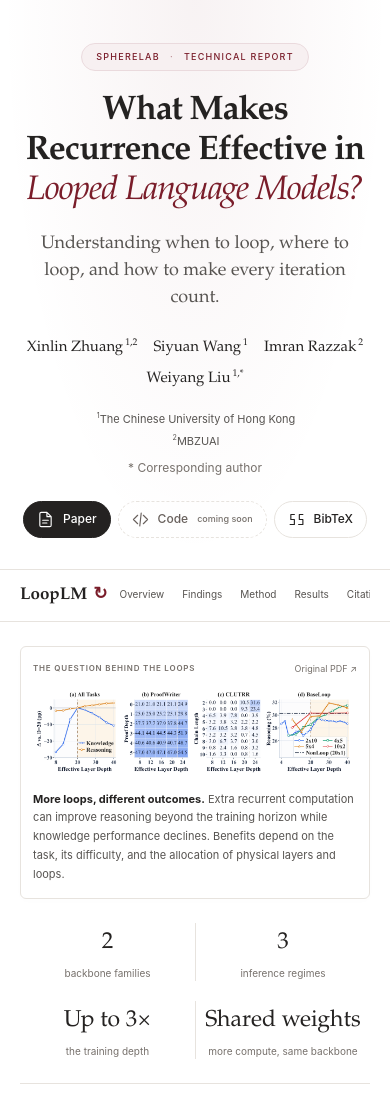
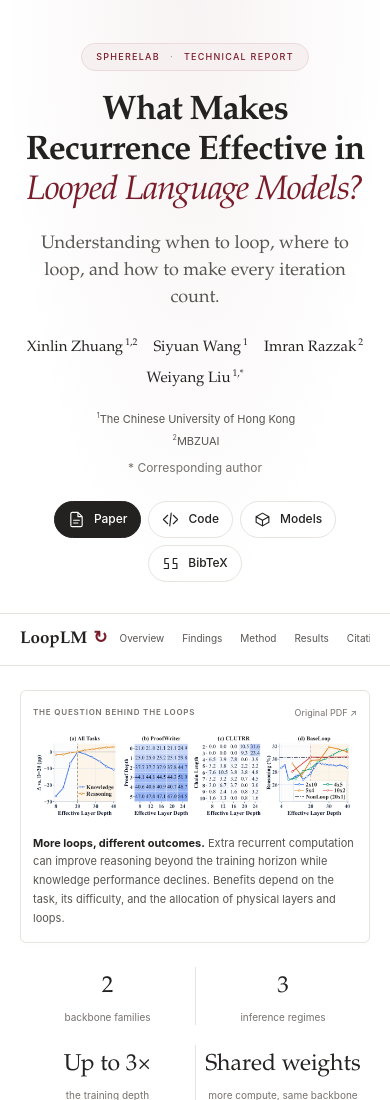
Before and after one commit to Sphere-AI-Lab/looplm, a plain HTML site: page docs/index.html in a window 390 px wide. Shown: the top 1100 px of the page. Drawn offline with Linux system fonts and the light colour scheme.

Commit message:
Add Code and Models links to project page
Replace the "Code coming soon" placeholder with links to the
looplm_pipeline code and the Hugging Face model collection.

```diff
--- a/docs/index.html
+++ b/docs/index.html
@@ -29,7 +29,8 @@
       <p class="author-note">* Corresponding author</p>
       <div class="resource-links" aria-label="Project resources">
         <a class="button primary" href="https://arxiv.org/abs/2609.36636" target="_blank" rel="noopener"><svg viewBox="0 0 24 24" aria-hidden="true"><path d="M14 2H6a2 2 0 0 0-2 2v16a2 2 0 0 0 2 2h12a2 2 0 0 0 2-2V8zM14 2v6h6M8 13h8M8 17h6"/></svg>Paper</a>
-        <span class="resource-status"><svg viewBox="0 0 24 24" aria-hidden="true"><path d="m8 6-6 6 6 6m8-12 6 6-6 6m-3-15-2 18"/></svg>Code <span class="coming-soon">coming soon</span></span>
+        <a class="button" href="https://github.com/Sphere-AI-Lab/looplm/tree/main/looplm_pipeline" target="_blank" rel="noopener"><svg viewBox="0 0 24 24" aria-hidden="true"><path d="m8 6-6 6 6 6m8-12 6 6-6 6m-3-15-2 18"/></svg>Code</a>
+        <a class="button" href="https://huggingface.co/collections/Mihara-bot/looplm" target="_blank" rel="noopener"><svg viewBox="0 0 24 24" aria-hidden="true"><path d="m21 8-9-5-9 5 9 5zM3 8v8l9 5 9-5V8M12 13v8"/></svg>Models</a>
         <a class="button" href="#citation"><svg viewBox="0 0 24 24" aria-hidden="true"><path d="M9 5H4v7h5v7H3m18-14h-5v7h5v7h-6"/></svg>BibTeX</a>
       </div>
     </div>
--- a/docs/styles.css
+++ b/docs/styles.css
@@ -200,7 +200,7 @@ h1 em {
   margin-top:29px;
 }
 
-.button,.resource-status {
+.button {
   display:inline-flex;
   align-items:center;
   gap:9px;
@@ -231,17 +231,6 @@ h1 em {
 .button.primary:hover {
   background:var(--accent);
   border-color:var(--accent);
-}
-
-.resource-status {
-  color:#68605c;
-  background:transparent;
-  border-style:dashed;
-}
-
-.coming-soon {
-  font-size:10px;
-  color:var(--muted);
 }
 
 .section-nav {
@@ -1058,12 +1047,9 @@ body.modal-open {
     gap:7px;
     margin-top:24px;
   }
-  .button,.resource-status {
+  .button {
     padding:9px 13px;
     font-size:12px;
-  }
-  .coming-soon {
-    font-size:9px;
   }
   .nav-inner {
     padding:0 20px;
```
